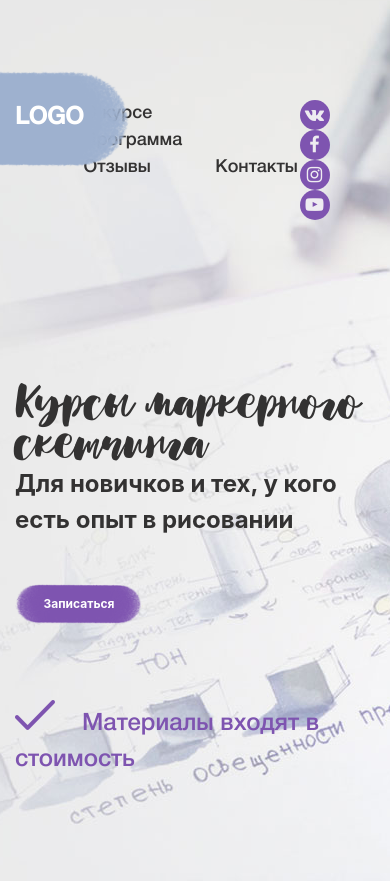
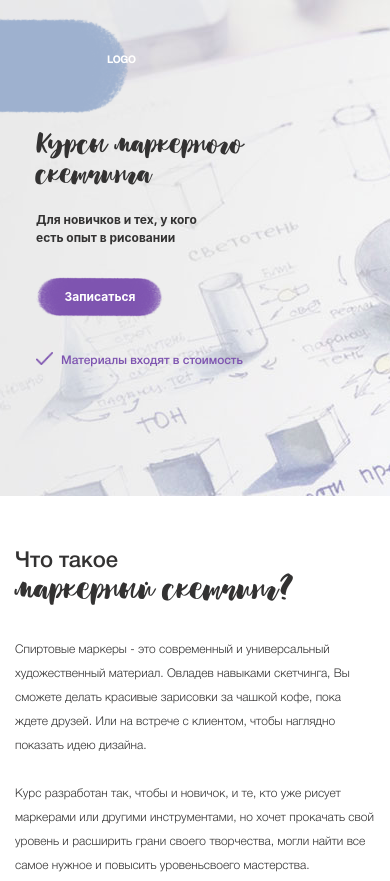
Before and after one commit to sergdevguy/site3, a website: page assets/src/index.html in a window 390 px wide. Shown: the top 881 px of the page. Drawn offline with Linux system fonts and the light colour scheme; files whose address does not match are found by name.

Commit message:
Second step. Adaptive. Work.

```diff
--- a/assets/src/index.html
+++ b/assets/src/index.html
@@ -32,17 +32,18 @@
                                 <li><a href="#" class="nav-link">Отзывы</a></li>
                                 <li><a href="#" class="nav-link">Контакты</a></li>
                             </ul>
-                            <ul>
+                            <ul class="icons-nav">
                                 <li><a href="" class="icon-circle"><i class="fa fa-vk" aria-hidden="true"></i></a></li>
                                 <li><a href="" class="icon-circle"><i class="fa fa-facebook" aria-hidden="true"></i></a></li>
                                 <li><a href="" class="icon-circle"><i class="fa fa-instagram" aria-hidden="true"></i></a></li>
                                 <li><a href="" class="icon-circle"><i class="fa fa-youtube-play" aria-hidden="true"></i></a></li>
                             </ul>
+                            <div class="toggle-menu-button"></div>
                         </nav>
                     </div>
                 </div>
                 <div class="row">
-                    <div class="col-md-12">
+                    <div class="col-md-12 right-side-col">
                         <h1 class="main-h">Курсы маркерного<br> скетчинга</h1>
                         <h2 class="subtitle">Для новичков и тех, у кого есть опыт в рисовании</h2>
                         <button class="big-button">Записаться</button>
--- a/assets/src/sass/_my.scss
+++ b/assets/src/sass/_my.scss
@@ -100,6 +100,10 @@ header {
     background-position: center center;
     padding-bottom: 200px;
 
+    .toggle-menu-button{
+        display: none;
+    }
+
     .logo-container{
         position: relative;
         font-family: GeometriaBold;
@@ -155,26 +159,77 @@ header {
     nav{
         display: flex;
         justify-content: space-between;
-        padding: 100px 0;
+        padding-top: 100px;
+        padding-bottom: 100px;
     }
 
     .datail{
+        display: block;
         font-family: HelveticaMedium;
         font-size: 24px;
         color: $firmColor;
-
-        &:before{
-            content: url("../img/check.png");
-            margin-right: 27px;
-            display: inline-block;
+        background-image: url("../img/check.png");
+        background-repeat: no-repeat;
+        padding-left: 67px;
+    }
+}
+@include media-breakpoint-down(md) {
+    header{
+        .main-nav-ul, .icons-nav{
+            display: none;
         }
+    }
+}
+@include media-breakpoint-down(lg) {
+    header .nav-link{
+        margin-right: 25px;
+    }
+    header .main-h{
+        font-size: 60px;
+        line-height: 50px;
     }
 }
 @media(max-width: 576px){
     header{
         .main-h{
-            font-size: 50px;
-            line-height: 40px;
+            font-size: 60px;
+            line-height: 50px;
+        }
+    }
+}
+@media(max-width: 414px){
+    header{
+        padding-bottom: 126px;
+
+        .logo-container .name{
+            font-size: 10px;
+            padding-left: 92px;
+        }
+        nav{
+            padding-top: 47px;
+            padding-bottom: 60px;
+        }
+        .main-h{
+            font-size: 30px;
+            line-height: 30px;
+            margin-top: 0;
+        }
+        .subtitle{
+            font-size: 12px;
+            max-width: 165px;
+            margin-top: 20px;
+        }
+        .big-button{
+            margin-top: 30px;
+            margin-bottom: 35px;
+        }
+        .datail{
+            font-size: 12px;
+            background-size: 5%;
+            padding-left: 25px;
+        }
+        .right-side-col{
+            padding-left: 36px;
         }
     }
 }
```
Also changed, not shown: assets/src/css/main.css.
